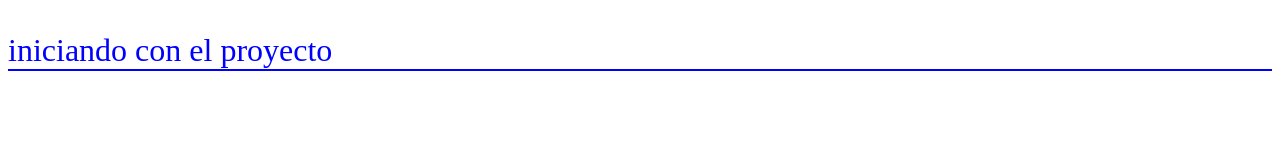
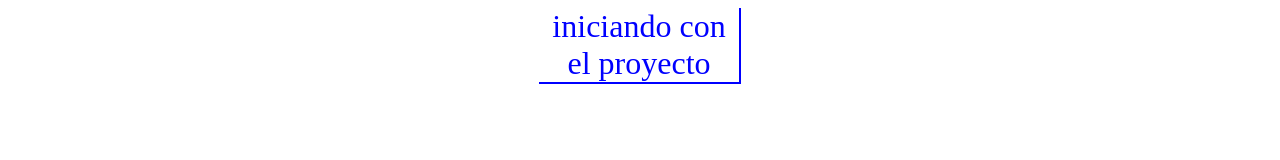
Before and after one commit to Ddae-D/proyecto-web, a plain HTML site: page index.html in a window 1280 px wide. Drawn offline with Linux system fonts and the light colour scheme.

Commit message:
adicionando mas estilo desde ramaCss

```diff
--- a/stilo.css
+++ b/stilo.css
@@ -3,7 +3,11 @@ body {
 }
 
 p {
+    margin: auto;
+    text-align: center;
+    width: 200px;
     color: blue;
     font-size: 2em;
     border-bottom: 2px solid blue;
+    border-right: 2px solid blue;
 }
```
